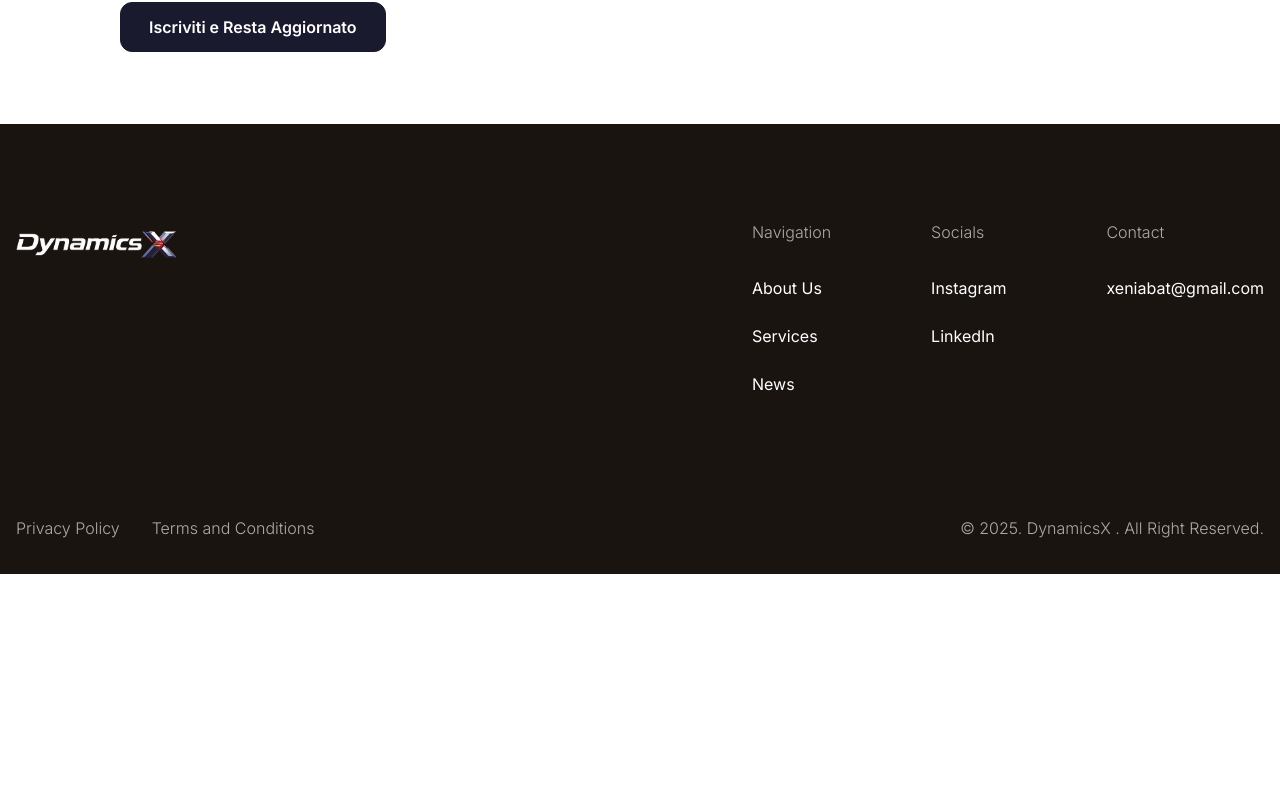
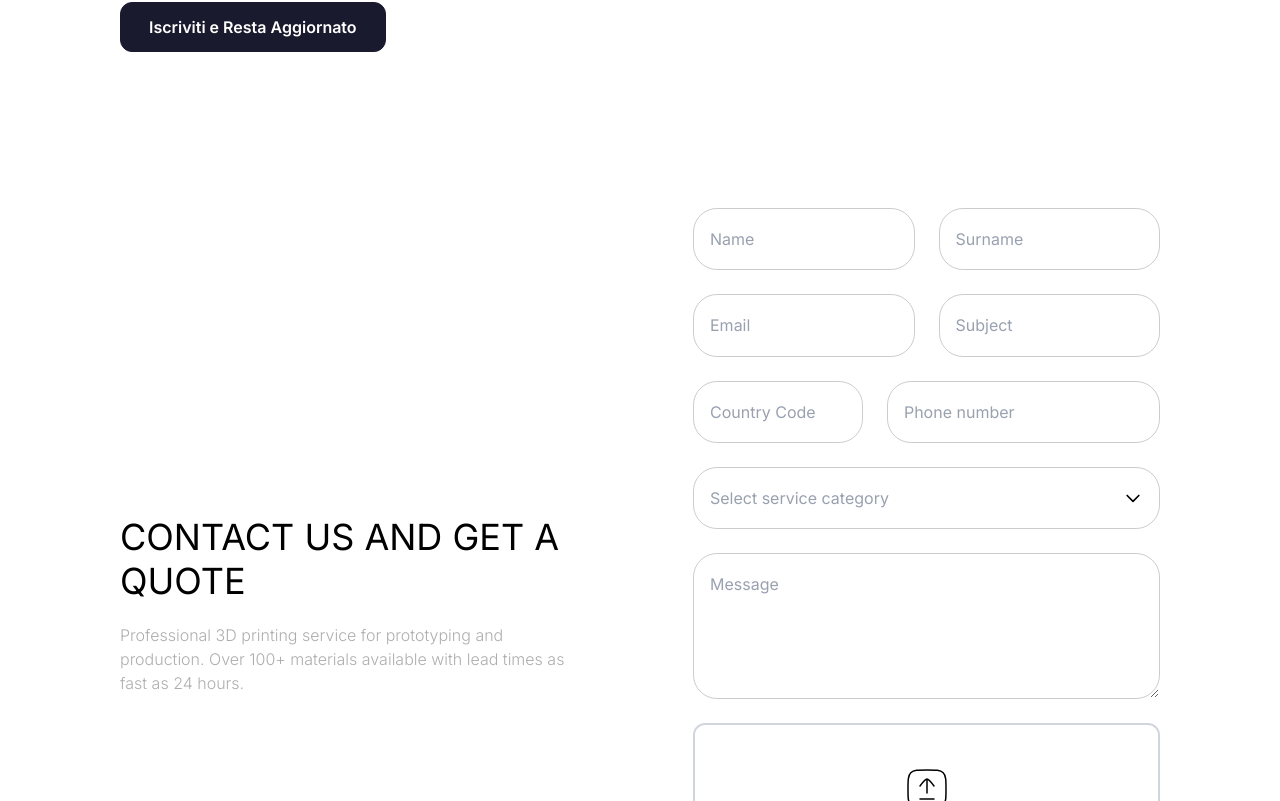
Before and after one commit to alimuzzaman-zamaddar/dynamic-x-project, a React (Vite) app: page /catalog in a window 1280 px wide. Shown: the part 2319-3120 px from the top of the page. Before the commit the page ends 2893 px from the top, so only its background shows below. Built offline with nearby package versions, Linux system fonts and the light colour scheme.

Commit message:
feat:add contact page

```diff
--- a/src/pages/Catalog.jsx
+++ b/src/pages/Catalog.jsx
@@ -6,6 +6,7 @@ import Vita from '../components/PagesComponent/Catalog/Vita'
 import Pensato from '../components/PagesComponent/Catalog/Pensato'
 import Resta from '../components/PagesComponent/Catalog/Resta'
 import Portata from '../components/PagesComponent/Catalog/Portata'
+import Contact from '../components/CommonComponents/Contact'
 
 const Catalog = () => {
   return (
@@ -16,6 +17,7 @@ const Catalog = () => {
       <Pensato />
       <Resta />
       <Portata />
+      <Contact />
     </>
   )
 }
```
